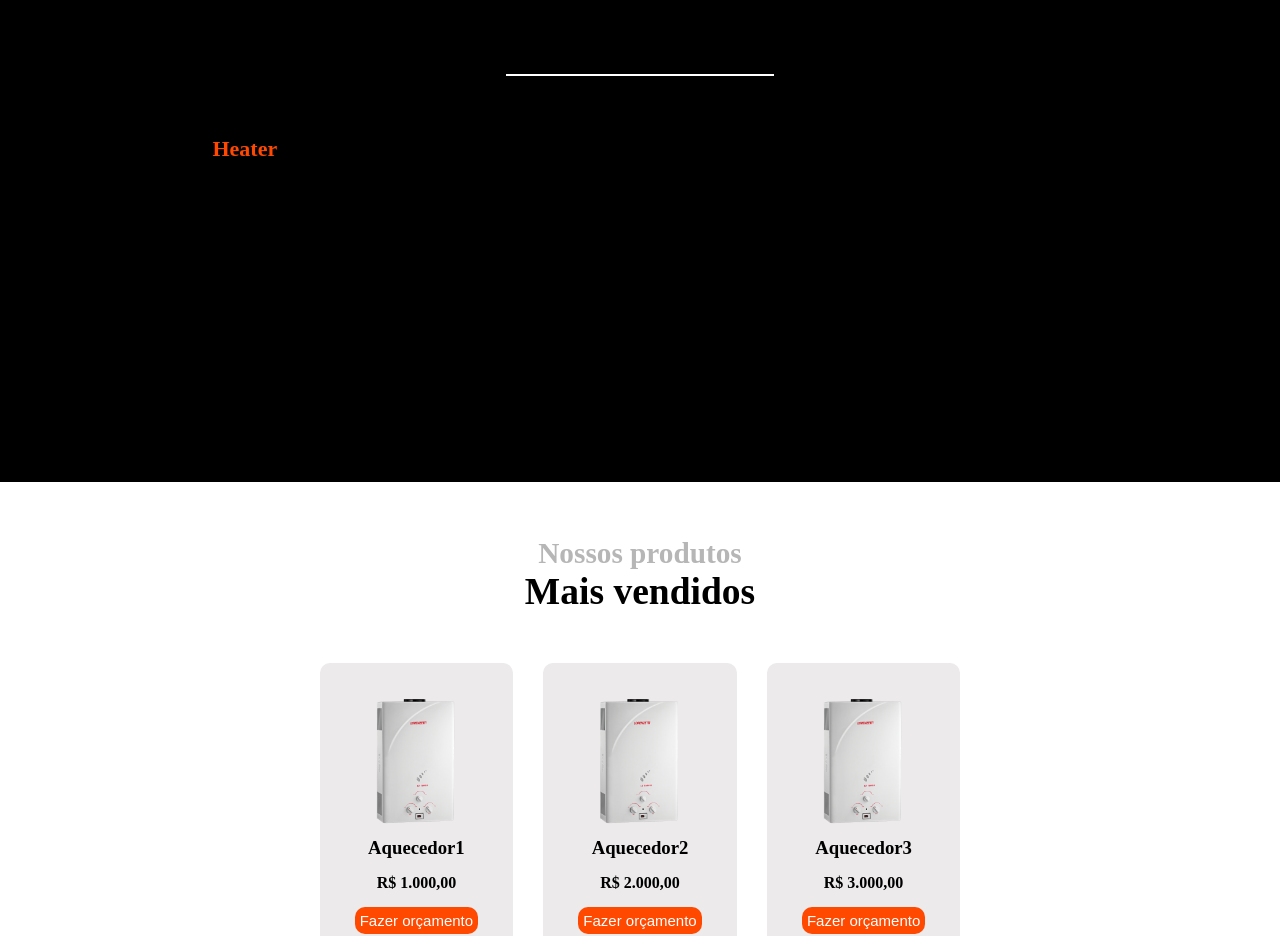
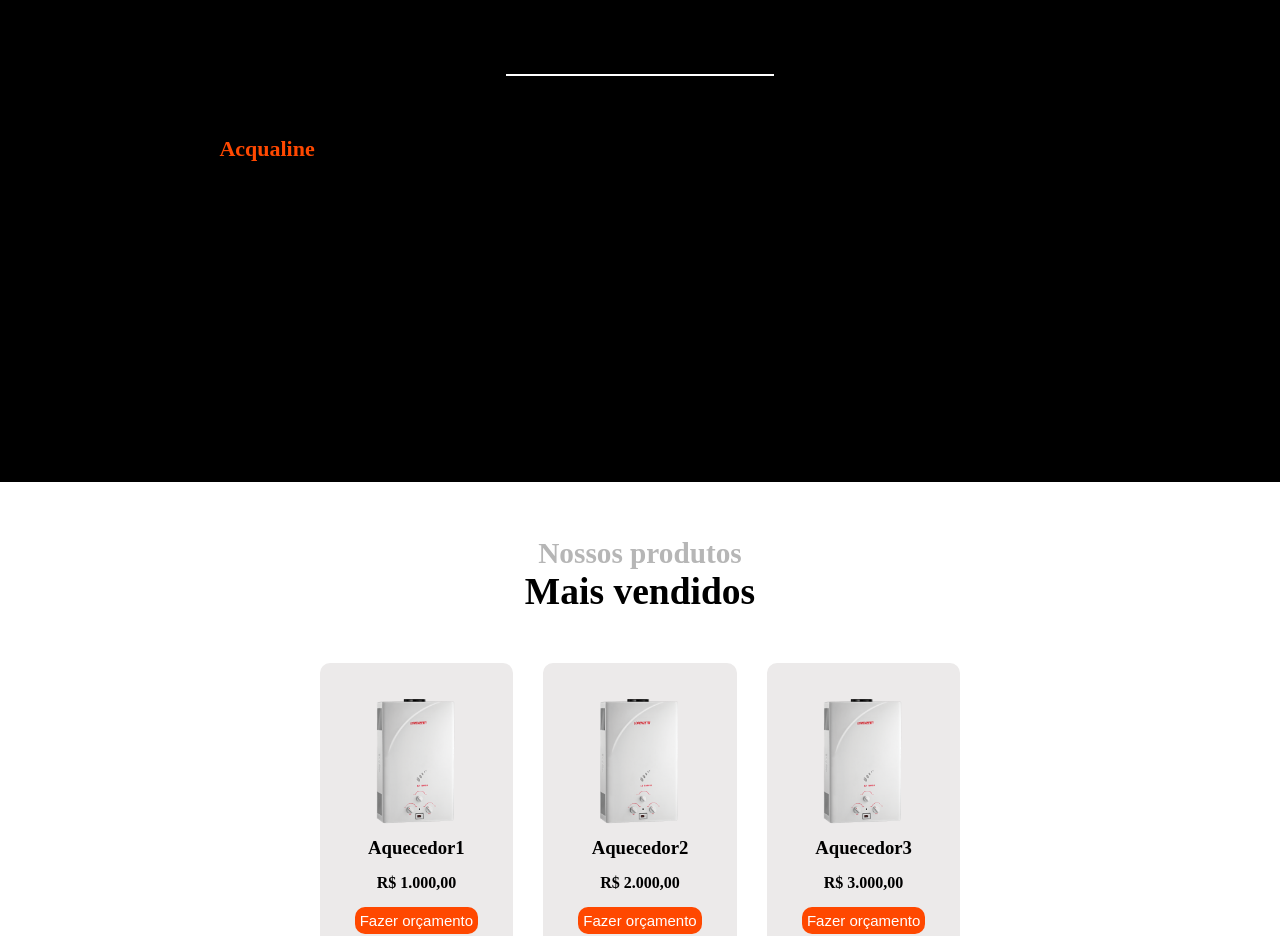
Before and after one commit to LucasBelgamann/Acqualine, a React (Create React App) app: page / in a window 1280 px wide. Shown: the part 840-1776 px from the top of the page. Built offline with nearby package versions, Linux system fonts and the light colour scheme.

Commit message:
fix: text

```diff
--- a/src/components/aboutUs/AboutUs.jsx
+++ b/src/components/aboutUs/AboutUs.jsx
@@ -6,7 +6,7 @@ const AboutUs = () => {
       <div className="description-about">
         <h2 id="about-us">Sobre nós</h2>
         <p>
-          A <strong>Heater</strong> Aquecedores é uma empresa curitibana que há dez anos presta
+          A <strong>Acqualine</strong> é uma empresa que há dez anos presta
           serviços de qualidade a seus clientes. Fornecemos assistência técnica
           especializada atuando na instalação, oconserto e venda de aquecedores
           e fogões. Ao longo de nossa existência, nos consolidamos como uma
```
